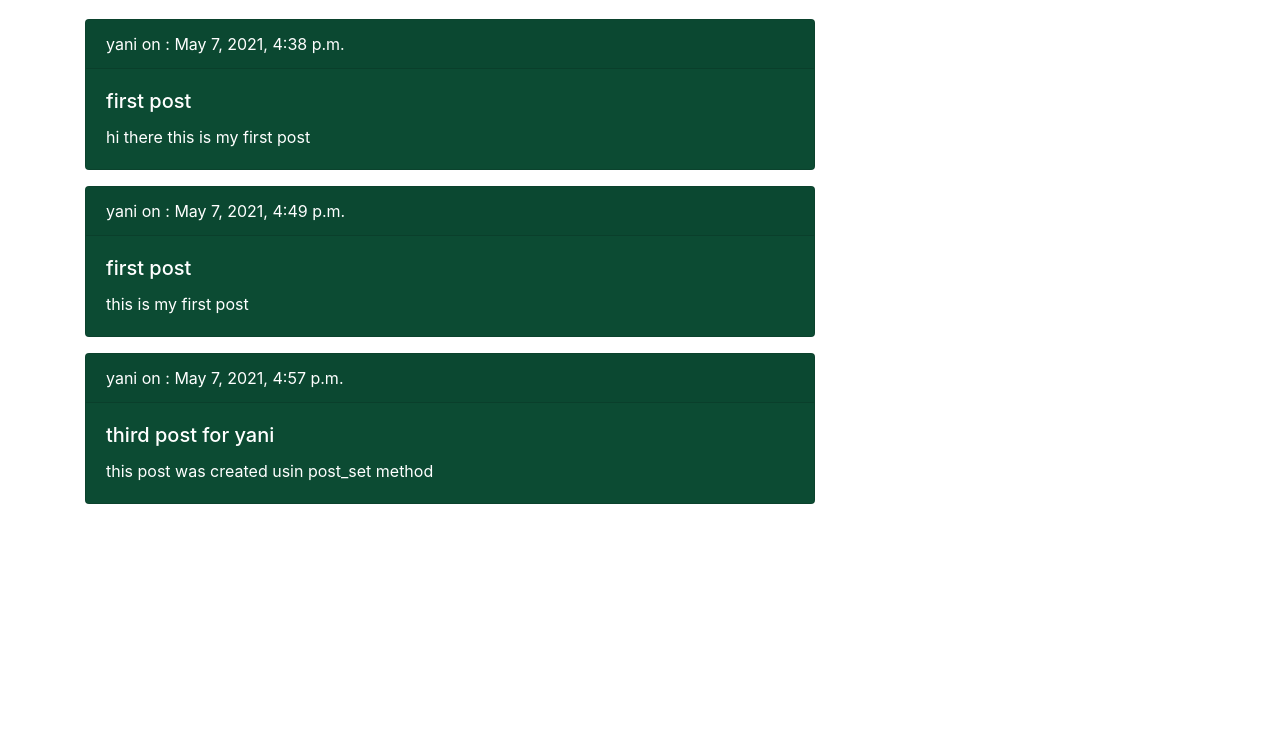
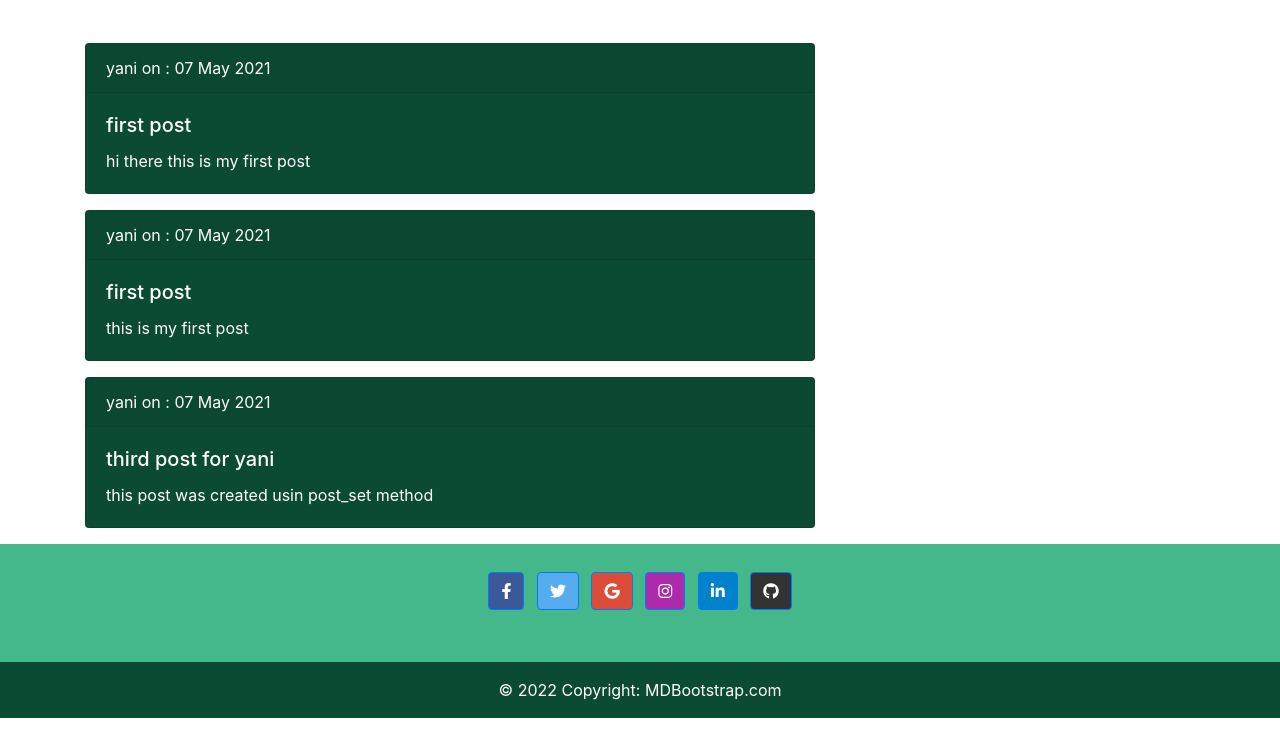
Before and after one commit to yassine-youcefi/Django_blog_post, a Django app: page / in a window 1280 px wide. Shown: the part 56-800 px from the top of the page. Run offline with Django 3.2, Linux system fonts and the light colour scheme; data comes from the database, SQL or seed files in the repository; some libraries are stand-ins or nearby versions.

Commit message:
add footer.html

```diff
--- a/yani_blog/templates/layout/base.html
+++ b/yani_blog/templates/layout/base.html
@@ -7,6 +7,12 @@
     <meta name="viewport" content="width=device-width, initial-scale=1.0">
     <!-- favicon  -->
     <link rel="icon" href="static/images/favicon.ico">
+
+    <!-- font awsome-->>
+
+    <link rel="stylesheet" href="https://cdnjs.cloudflare.com/ajax/libs/font-awesome/5.15.3/css/all.min.css"
+        integrity="sha512-iBBXm8fW90+nuLcSKlbmrPcLa0OT92xO1BIsZ+ywDWZCvqsWgccV3gFoRBv0z+8dLJgyAHIhR35VZc2oM/gI1w=="
+        crossorigin="anonymous" />
 
     <!-- Bootstrap CSS -->
     <link rel="stylesheet" href="https://maxcdn.bootstrapcdn.com/bootstrap/4.0.0/css/bootstrap.min.css"
@@ -35,9 +41,7 @@
             <!-- side bare  -->
         </div>
     </main>
-
-
-
+    {% include "sections/footer.html" %}
     <!-- Optional JavaScript -->
     <!-- jQuery first, then Popper.js, then Bootstrap JS -->
     <script src="https://code.jquery.com/jquery-3.2.1.slim.min.js"
--- /dev/null
+++ b/yani_blog/templates/sections/footer.html
@@ -0,0 +1,39 @@
+<footer class="bg-light text-center text-white" style="background-color:#44b78b !important;">
+    <!-- Grid container -->
+    <div class="container p-4 pb-0">
+        <!-- Section: Social media -->
+        <section class="mb-4">
+            <!-- Facebook -->
+            <a class="btn btn-primary btn-floating m-1" style="background-color: #3b5998;" href="#!" role="button"><i
+                    class="fab fa-facebook-f"></i></a>
+
+            <!-- Twitter -->
+            <a class="btn btn-primary btn-floating m-1" style="background-color: #55acee;" href="#!" role="button"><i
+                    class="fab fa-twitter"></i></a>
+
+            <!-- Google -->
+            <a class="btn btn-primary btn-floating m-1" style="background-color: #dd4b39;" href="#!" role="button"><i
+                    class="fab fa-google"></i></a>
+
+            <!-- Instagram -->
+            <a class="btn btn-primary btn-floating m-1" style="background-color: #ac2bac;" href="#!" role="button"><i
+                    class="fab fa-instagram"></i></a>
+
+            <!-- Linkedin -->
+            <a class="btn btn-primary btn-floating m-1" style="background-color: #0082ca;" href="#!" role="button"><i
+                    class="fab fa-linkedin-in"></i></a>
+            <!-- Github -->
+            <a class="btn btn-primary btn-floating m-1" style="background-color: #333333;" href="#!" role="button"><i
+                    class="fab fa-github"></i></a>
+        </section>
+        <!-- Section: Social media -->
+    </div>
+    <!-- Grid container -->
+
+    <!-- Copyright -->
+    <div class="text-center p-3" style="background-color:#0c4b33 !important;">
+        © 2022 Copyright:
+        <a class="text-white" href="#">MDBootstrap.com</a>
+    </div>
+    <!-- Copyright -->
+</footer>
--- a/yani_blog/templates/templates/index.html
+++ b/yani_blog/templates/templates/index.html
@@ -6,7 +6,7 @@
 {%for post in posts%}
 
 <div class="card text-white bg-dark mb-3" style="background-color:#0c4b33 !important;">
-    <div class="card-header">{{post.author}} on : {{post.date_post}}</div>
+    <div class="card-header">{{post.author}} on : {{post.date_post|date:"d F Y"}}</div>
     <div class="card-body">
         <h5 class="card-title">{{post.title}}</h5>
         <p class="card-text">{{post.content}}</p>
```
